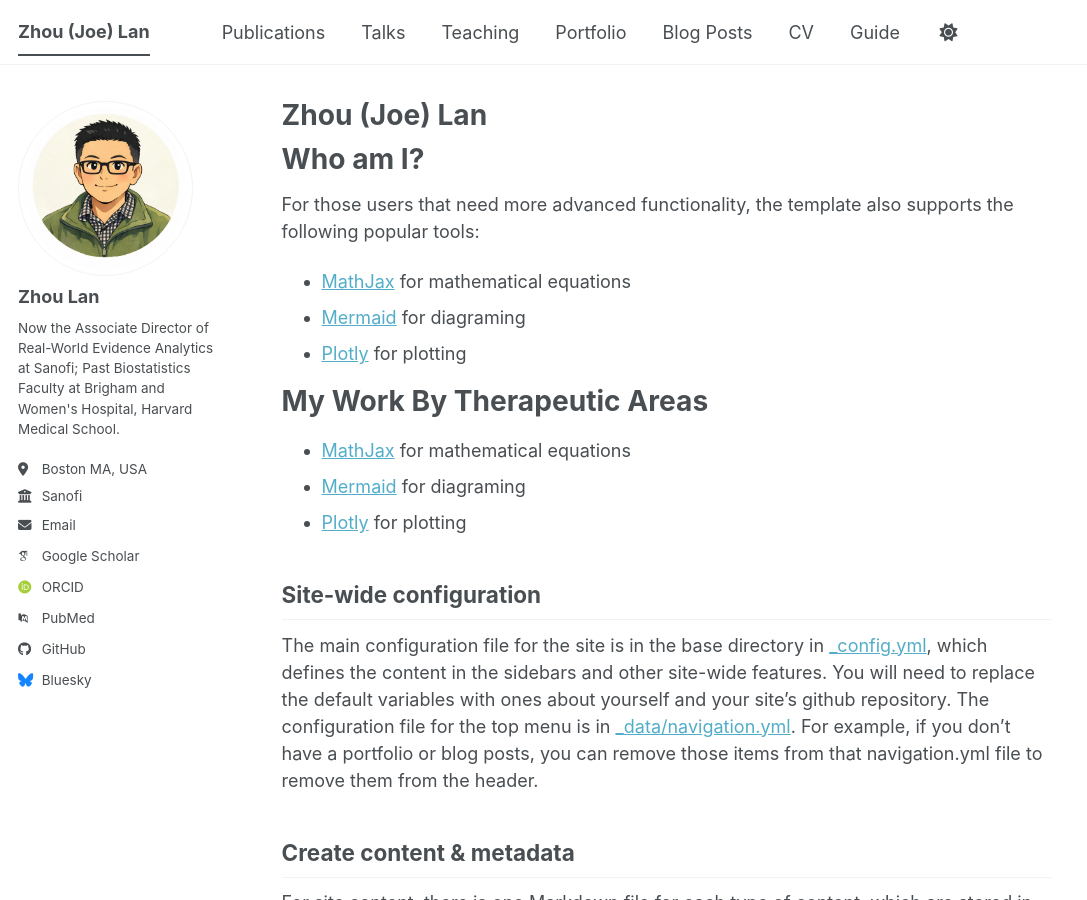
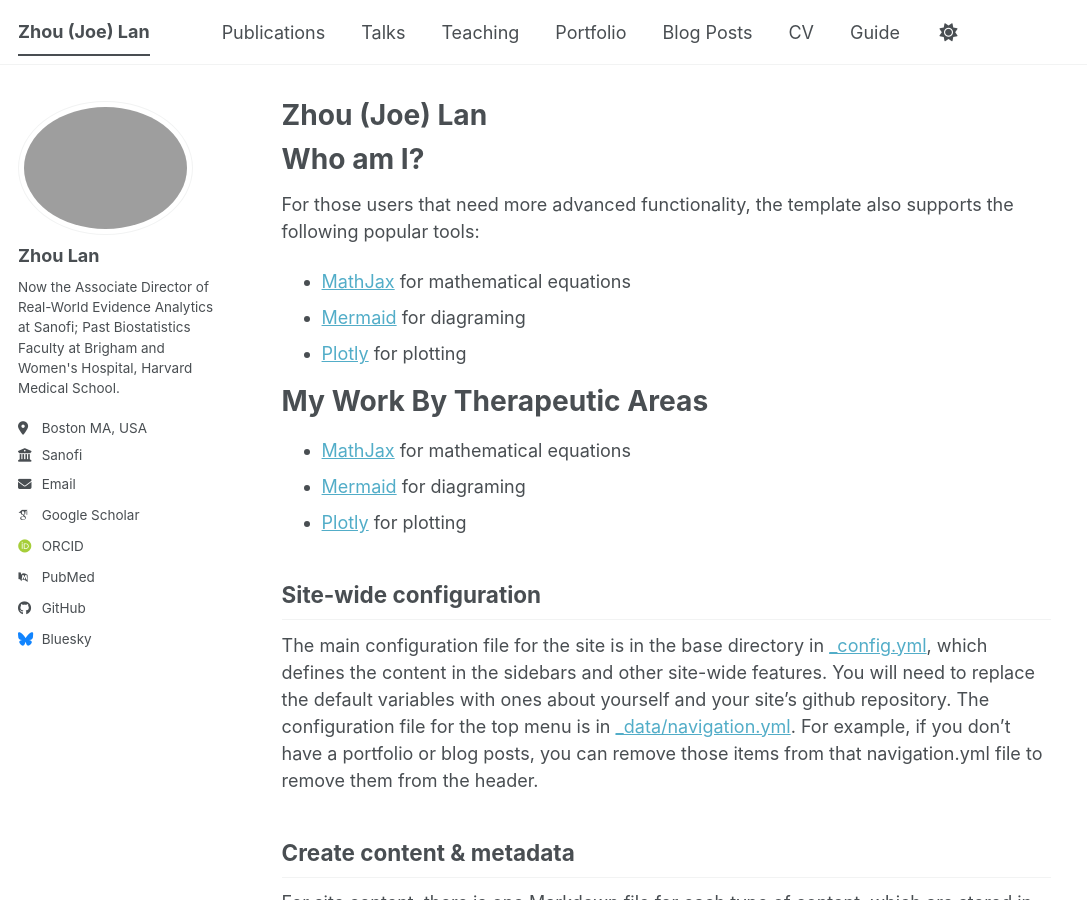
Before and after one commit to lanzhouBWH/lanzhoubwh.github.io, a Jekyll site: the page built from _pages/about.md, in a window 1280 px wide and 900 px high. Shown: the whole window, without its empty margins (0-1087 px from the left). Built offline with Jekyll 4.4.1, drawn with Linux system fonts in a browser that asks for light colours; some web fonts are replaced; a script bundle is joined from its source files by our own code; library files that are not in the unit come from our copies.

Commit message:
Update _config.yml

```diff
--- a/_config.yml
+++ b/_config.yml
@@ -23,7 +23,7 @@
 #               Additional customization can be done by editing /_includes/author-profile.html
 author:
   # Biographic information
-  avatar           : "profile.png"
+  avatar           : "xxx.png"
   name             : "Zhou Lan"
   pronouns         : # example: "she/her"
   bio              : "Now the Associate Director of Real-World Evidence Analytics at Sanofi; Past Biostatistics Faculty at Brigham and Women's Hospital, Harvard Medical School."
```
